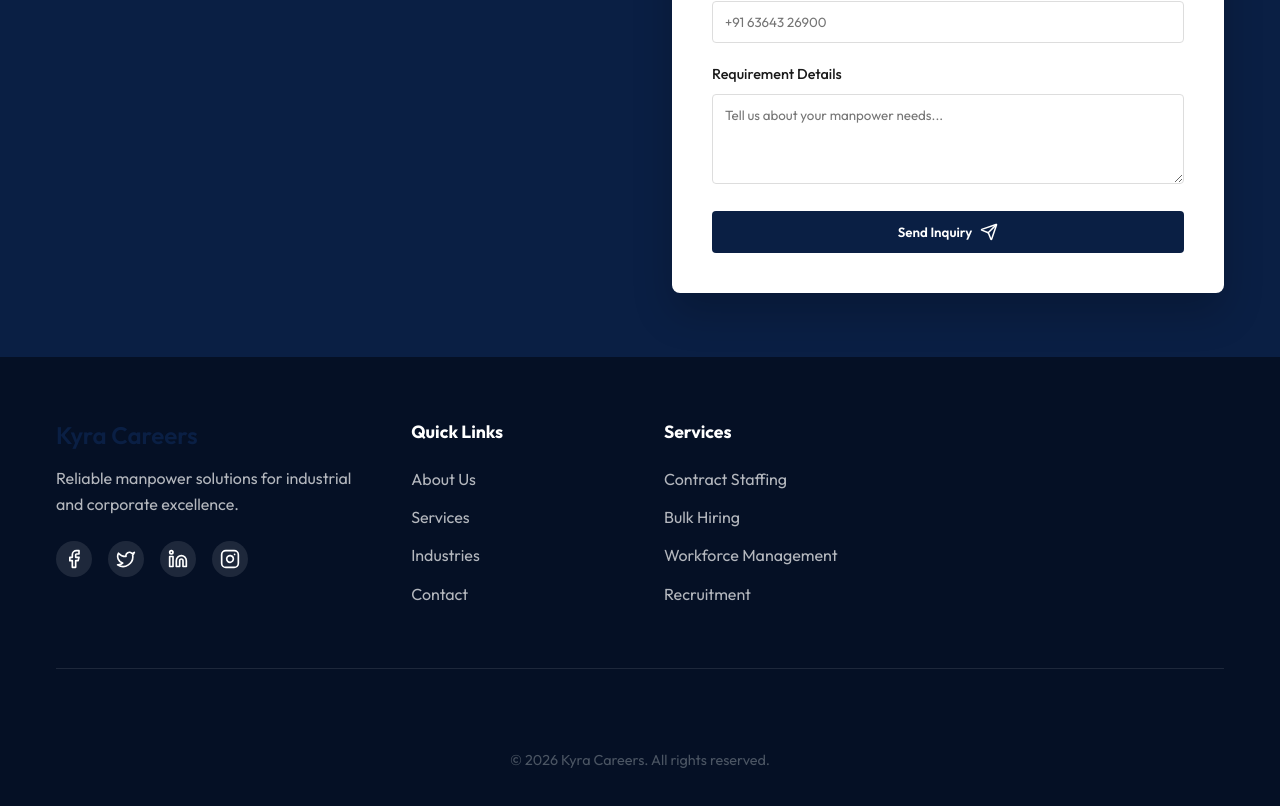
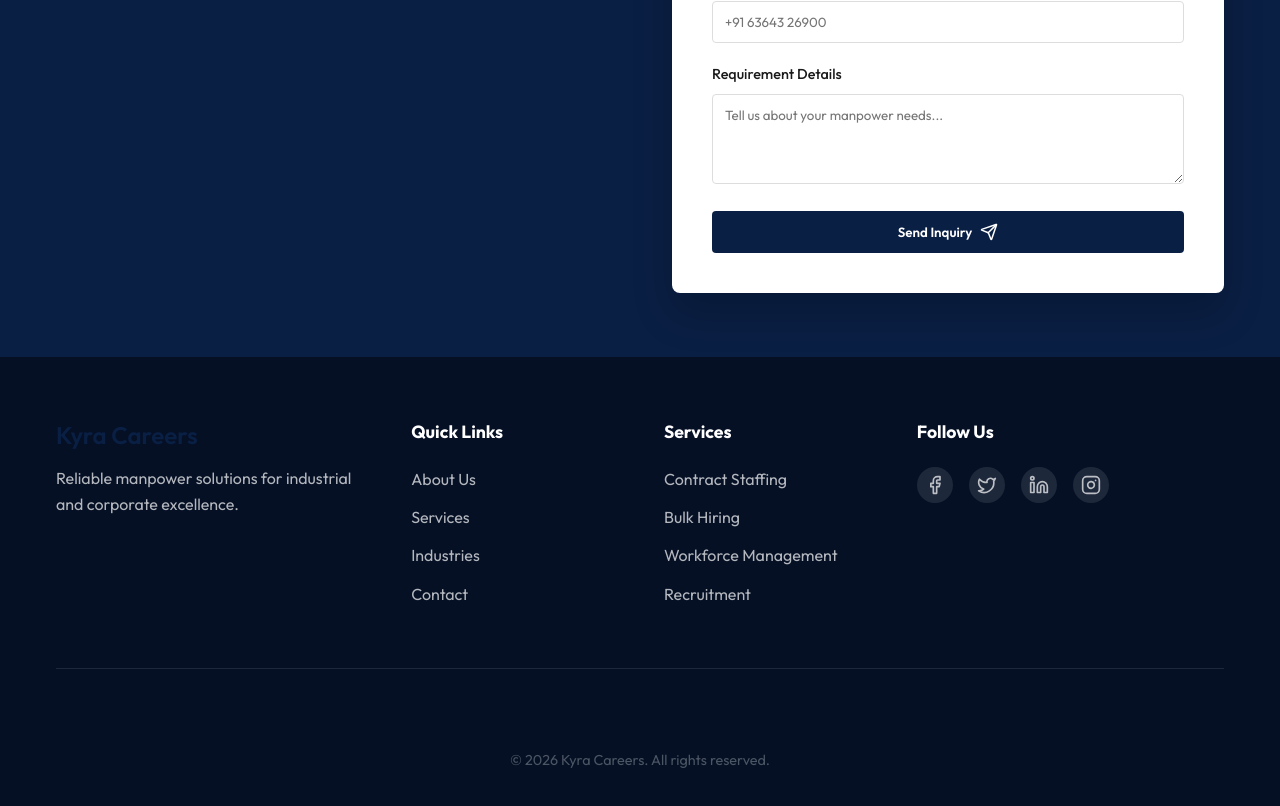
Before and after one commit to shubhamdnaik/Kyra, a React (Vite) app: page / in a window 1280 px wide. Shown: the part 5914-6720 px from the top of the page. Built offline with nearby package versions, Linux system fonts and the light colour scheme.

Commit message:
Move social icons to right column

```diff
--- a/src/components/Footer.jsx
+++ b/src/components/Footer.jsx
@@ -10,12 +10,7 @@ export function Footer() {
                     <div className="footer-brand">
                         <h3 className="footer-logo">Kyra Careers</h3>
                         <p>Reliable manpower solutions for industrial and corporate excellence.</p>
-                        <div className="social-links">
-                            <a href="#"><Facebook size={20} /></a>
-                            <a href="#"><Twitter size={20} /></a>
-                            <a href="#"><Linkedin size={20} /></a>
-                            <a href="#"><Instagram size={20} /></a>
-                        </div>
+
                     </div>
 
                     <div className="footer-links">
@@ -39,6 +34,15 @@ export function Footer() {
                     </div>
 
 
+                    <div className="footer-links">
+                        <h4>Follow Us</h4>
+                        <div className="social-links">
+                            <a href="#"><Facebook size={20} /></a>
+                            <a href="#"><Twitter size={20} /></a>
+                            <a href="#"><Linkedin size={20} /></a>
+                            <a href="#"><Instagram size={20} /></a>
+                        </div>
+                    </div>
                 </div>
 
                 <div className="footer-bottom">
```
